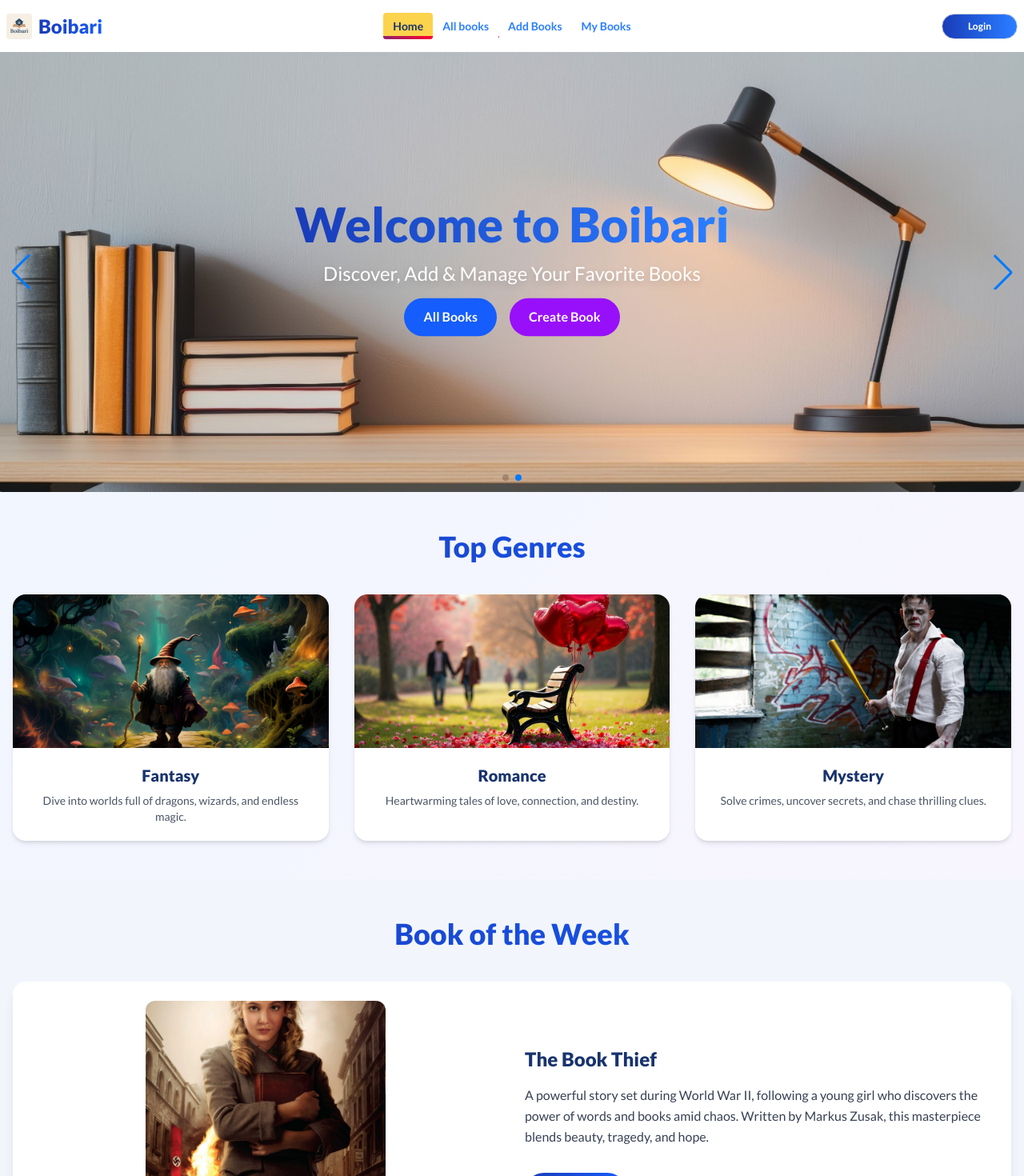
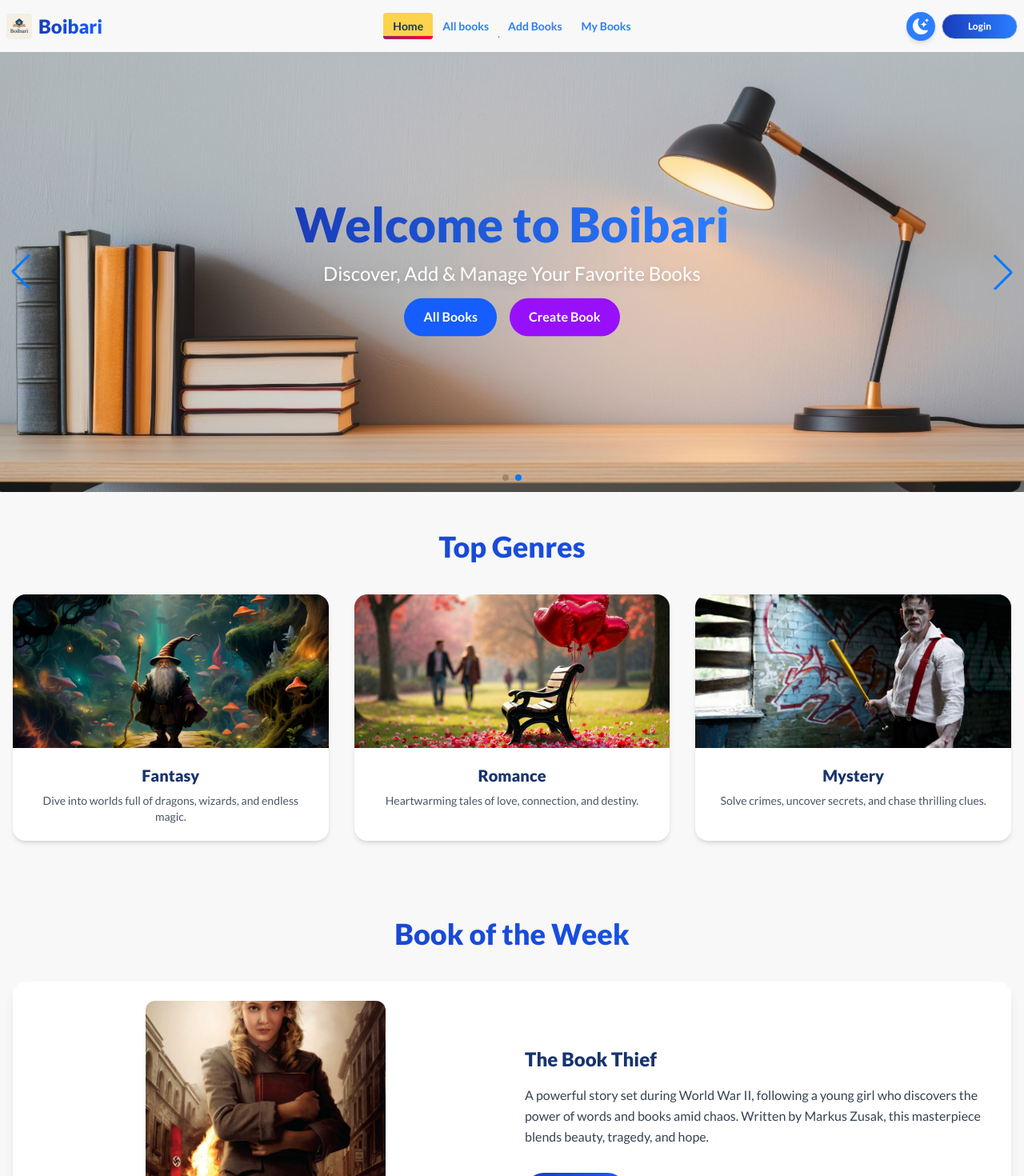
Before and after one commit to Alamin1052/boibari-client, a React (Vite) app: page / in a window 1280 px wide. Shown: the top 1470 px of the page at 80% size. Built offline with nearby package versions, Linux system fonts and the light colour scheme; no server answers.

Commit message:
theme toggle feature added done

```diff
--- a/package.json
+++ b/package.json
@@ -12,6 +12,7 @@
   "dependencies": {
     "@tailwindcss/vite": "^4.1.17",
     "firebase": "^12.5.0",
+    "framer-motion": "^12.23.24",
     "react": "^19.2.0",
     "react-dom": "^19.2.0",
     "react-hot-toast": "^2.6.0",
--- a/src/Component/ExtraSection.jsx
+++ b/src/Component/ExtraSection.jsx
@@ -68,7 +68,7 @@ const ExtraSection = () => {
             </section>
 
             {/* SECTION 2: Book of the Week */}
-            <section className="py-12 px-4 max-sm:text-center bg-[#f2f6fc]">
+            <section className="py-12 px-4 max-sm:text-center ">
                 <h2 className="text-3xl md:text-4xl font-extrabold text-center mb-10 bg-linear-to-r from-blue-800 to-blue-600 bg-clip-text text-transparent">
                     Book of the Week
                 </h2>
--- a/src/Component/Footer.jsx
+++ b/src/Component/Footer.jsx
@@ -7,7 +7,7 @@ import { FaXTwitter } from 'react-icons/fa6';
 
 const Footer = () => {
     return (
-        <div className=' bg-base-500'>
+        <div className='bg-base-500 shadow-gray-800 shadow-2xl'>
             <footer className="footer container mx-auto sm:footer-horizontal flex justify-between max-sm:flex-col  text-base-content p-10">
                 <aside className='flex flex-col max-sm:justify-center max-sm:items-center max-sm:mx-auto'>
                     <Link to="/"><img className="w-15 rounded-sm" src={logo} alt="" /></Link>
--- a/src/Component/Navbar.jsx
+++ b/src/Component/Navbar.jsx
@@ -1,15 +1,28 @@
-import React, { use } from 'react';
+import React, { use, useEffect, useState } from 'react';
 import { Link, NavLink } from 'react-router';
 import logo from '../assets/logo (3).png'
 import avatar from '../assets/user.png'
 import "./nav.css";
 import { AuthContext } from '../Context/AuthContext';
 import toast from 'react-hot-toast';
+import { motion } from "framer-motion";
+import { BsMoonStarsFill, BsSunFill } from "react-icons/bs";
+
 
 
 const Navbar = () => {
     const { user, LogOutUser } = use(AuthContext);
+    const [theme, setTheme] = useState(localStorage.getItem('theme') || "light")
+    useEffect(() => {
+        const html = document.querySelector('html')
+        html.setAttribute("data-theme", theme)
+        localStorage.setItem("theme", theme)
+    }, [theme])
 
+
+    const handleTheme = (checked) => {
+        setTheme(checked ? "dark" : "light")
+    }
     const handleLogout = () => {
         LogOutUser()
             .then((result) => {
@@ -51,6 +64,21 @@ const Navbar = () => {
                     </ul>
                 </div>
                 <div className="navbar-end">
+                    {/* <input
+                        onChange={(e) => handleTheme(e.target.checked)}
+                        type="checkbox"
+                        defaultChecked={localStorage.getItem('theme') === "dark"}
+                        className="toggle mr-2" /> */}
+                    <motion.button
+                        whileTap={{ scale: 0.9 }}
+                        animate={{ rotate: theme === "dark" ? 180 : 0 }}
+                        transition={{ duration: 0.4, ease: "easeInOut" }}
+                        onClick={() => setTheme(theme === "light" ? "dark" : "light")}
+                        className="p-2 rounded-full bg-blue-500 text-white mx-2 shadow-md"
+                    >
+                        {theme === "light" ? <BsMoonStarsFill size={20} /> : <BsSunFill size={20} />}
+                    </motion.button>
+
                     {user ? (
                         <div className="dropdown dropdown-end z-50">
                             <div
--- a/src/LayOuts/MainLayOut.jsx
+++ b/src/LayOuts/MainLayOut.jsx
@@ -6,17 +6,17 @@ import { Toaster } from 'react-hot-toast';
 
 const MainLayOut = () => {
     return (
-        <div>
+        <div className='min-h-screen bg-base-200 text-base-content'>
             <section>
                 <Navbar></Navbar>
             </section>
-            <section className=' bg-gradient-to-br from-blue-50 to-purple-50'>
+            <section>
                 <Outlet></Outlet>
             </section>
             <section>
                 <Footer></Footer>
             </section>
-            <Toaster/>
+            <Toaster />
         </div>
     );
 };
--- a/src/Pages/Register.jsx
+++ b/src/Pages/Register.jsx
@@ -13,14 +13,14 @@ const Register = () => {
     // 🔹 Handle register with email/password
     const handleRegister = (event) => {
         event.preventDefault();
-        const displayName = event.target.displayName.value;
-        const photoURL = event.target.photoURL.value;
         const email = event.target.email.value;
         const password = event.target.password.value;
-
+        if (!/^(?=.*[a-z])(?=.*[A-Z]).{6,}$/.test(password)) {
+            return toast.error("Password must have 1 uppercase, 1 lowercase & 6+ chars");
+        }
         const loadingId = toast.loading("Creating user...");
 
-        createUser(email, password, displayName, photoURL)
+        createUser(email, password,)
             .then((result) => {
                 toast.success("User created successfully!", { id: loadingId });
                 console.log(result.user);
@@ -32,7 +32,7 @@ const Register = () => {
             });
     };
 
-    // 🔹 Handle Google login
+
     const handleGoogleSignIn = () => {
         const loadingId = toast.loading("Signing in with Google...");
         LogInWithGoogle()
```
Also changed, not shown: 1 other file (tests, documents, lock files or other folders).
